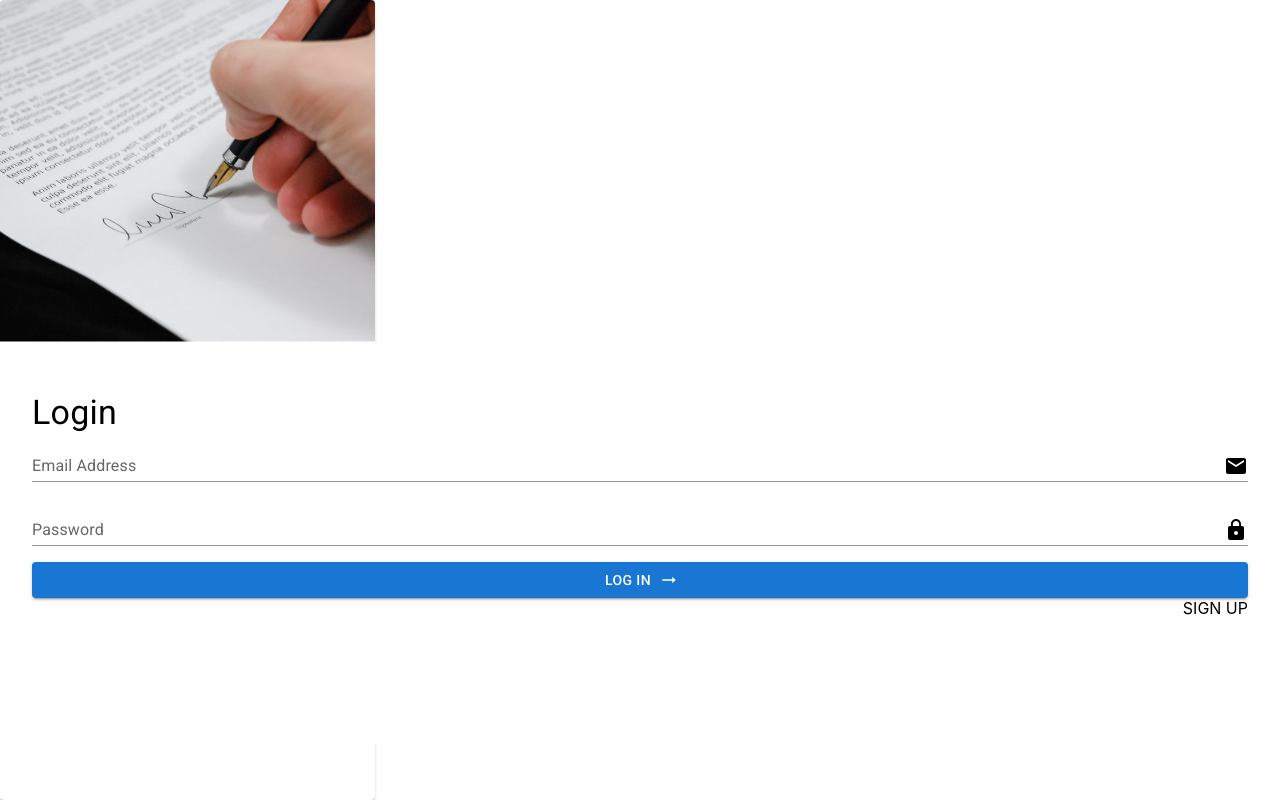
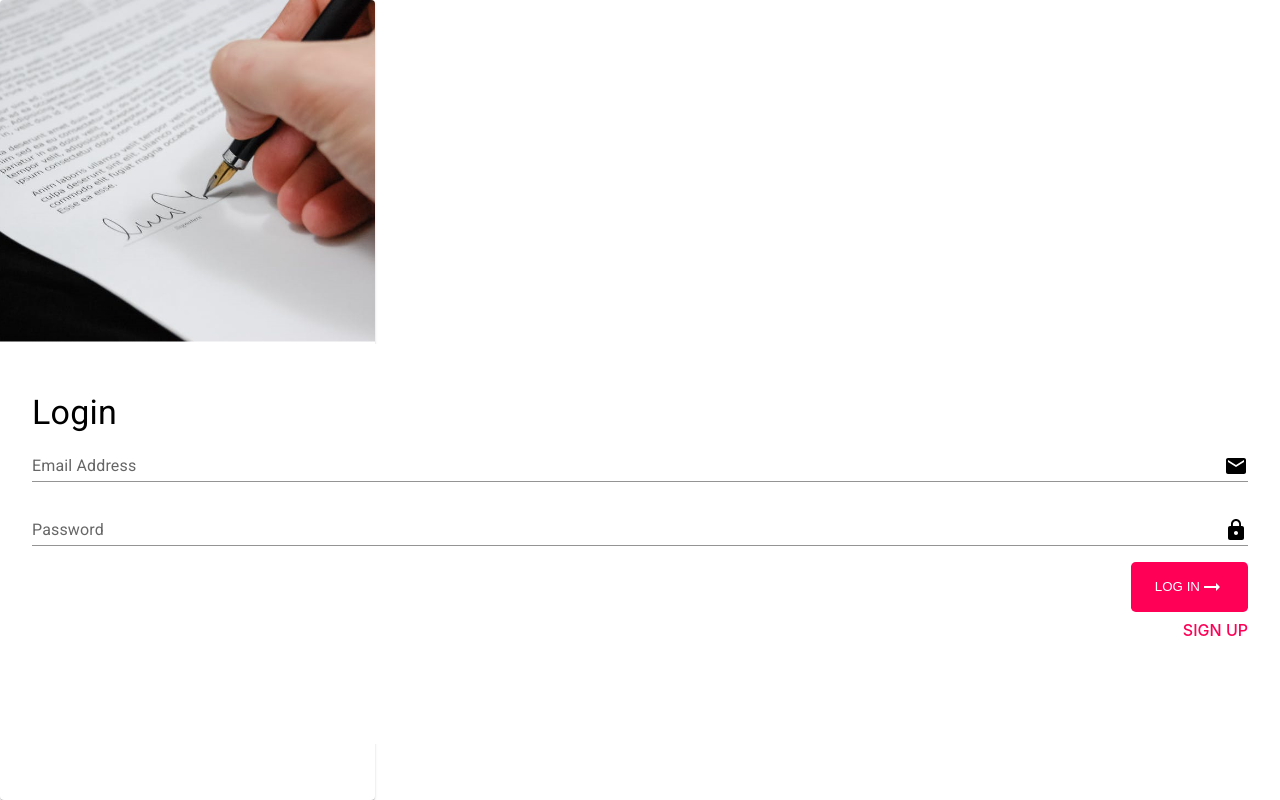
Before and after one commit to John-MBDP/phoenix, a Next.js app: page /login in a window 1280 px wide. Built offline with nearby package versions, Linux system fonts and the light colour scheme; no server answers.

Commit message:
Change styling for the login component to use reuse the Button component and not from MUI.  Fix redirection from Signup and Login

```diff
--- a/components/LoginCard/index.jsx
+++ b/components/LoginCard/index.jsx
@@ -7,7 +7,7 @@ import InputAdornment from "@mui/material/InputAdornment";
 import MailIcon from "@mui/icons-material/Mail";
 import LockIcon from "@mui/icons-material/Lock";
 import TextField from "@mui/material/TextField";
-import Button from "@mui/material/Button";
+import Button from "../Button";
 import ArrowRightAltIcon from "@mui/icons-material/ArrowRightAlt";
 import Stack from "@mui/material/Stack";
 
@@ -18,8 +18,8 @@ const LoginCard = ({ setHeader, errorMessage, handleSubmit }) => {
 
   useEffect(() => setHeader({ header: "", hidden: true }), []);
 
-  const onEmailChangeHandler = e => {
-    setFormInput(prev => {
+  const onEmailChangeHandler = (e) => {
+    setFormInput((prev) => {
       return {
         ...prev,
         email: e.target.value,
@@ -27,8 +27,8 @@ const LoginCard = ({ setHeader, errorMessage, handleSubmit }) => {
     });
   };
 
-  const onPasswordChangeHandler = e => {
-    setFormInput(prev => {
+  const onPasswordChangeHandler = (e) => {
+    setFormInput((prev) => {
       return {
         ...prev,
         password: e.target.value,
@@ -37,17 +37,13 @@ const LoginCard = ({ setHeader, errorMessage, handleSubmit }) => {
   };
 
   return (
-    <RoundedTopContainer
-      image={"/images/signup.png"}
-      alt={"signup-image"}
-      height="400px"
-    >
+    <RoundedTopContainer image={"/images/signup.png"} alt={"signup-image"} height="400px">
       <Typography variant="h4" component="h1">
         Login
       </Typography>
       {errorMessage && <p>{errorMessage}</p>}
       <form
-        onSubmit={e => {
+        onSubmit={(e) => {
           e.preventDefault();
           handleSubmit(formInput);
         }}
@@ -83,16 +79,28 @@ const LoginCard = ({ setHeader, errorMessage, handleSubmit }) => {
           onChange={onPasswordChangeHandler}
         />
         <Stack sx={{ mb: 2, spacing: 2 }}>
-          <Button
+          {/* <Button
             type="submit"
             variant="contained"
             endIcon={<ArrowRightAltIcon />}
           >
             LOG IN
+          </Button> */}
+          <Button type="submit">
+            LOG IN <ArrowRightAltIcon />
           </Button>
           <Link href="/signup">
+            {/* <Typography sx={{ display: "flex", justifyContent: "flex-end" }} variant="h7">
+              SIGN UP
+            </Typography> */}
             <Typography
-              sx={{ display: "flex", justifyContent: "flex-end" }}
+              sx={{
+                display: "flex",
+                justifyContent: "flex-end",
+                color: "#ff0056",
+                mb: 4,
+                fontWeight: "500",
+              }}
               variant="h7"
             >
               SIGN UP
--- a/pages/signup.jsx
+++ b/pages/signup.jsx
@@ -12,6 +12,7 @@ import Checkbox from "@mui/material/Checkbox";
 import Stack from "@mui/material/Stack";
 import Button from "../components/Button";
 import ArrowRightAltIcon from "@mui/icons-material/ArrowRightAlt";
+import Link from "next/link";
 
 const btnMain = {
   alignItems: "right",
@@ -173,6 +174,7 @@ const Signup = ({ setHeader, setNavbar }) => {
             SIGN UP <ArrowRightAltIcon />
           </Button>
         </form>
+        <Link href="/login">
           <Typography
             sx={{
               display: "flex",
@@ -185,7 +187,7 @@ const Signup = ({ setHeader, setNavbar }) => {
           >
             LOG IN
           </Typography>
-
+        </Link>
         {/*
         <Button variant="contained" endIcon={<ArrowRightAltIcon />}>
           LOG IN
```
Lines whose indentation alone changed are shown as unchanged.
